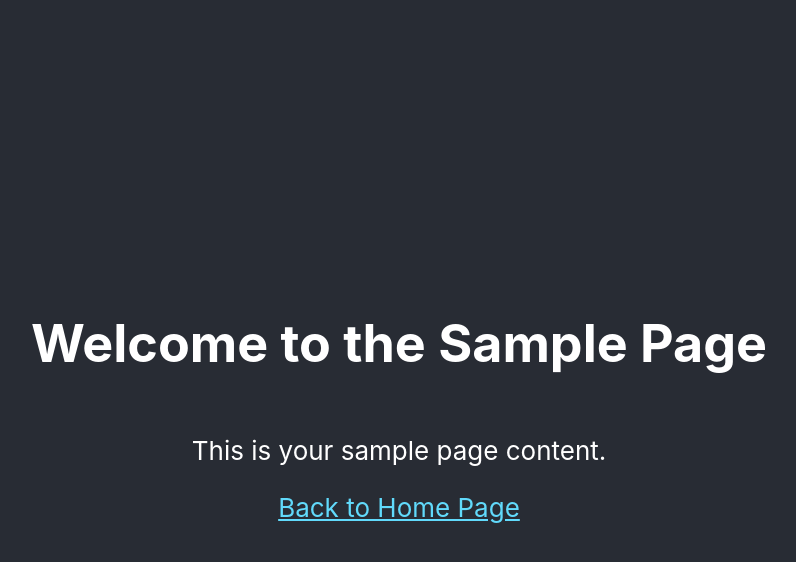
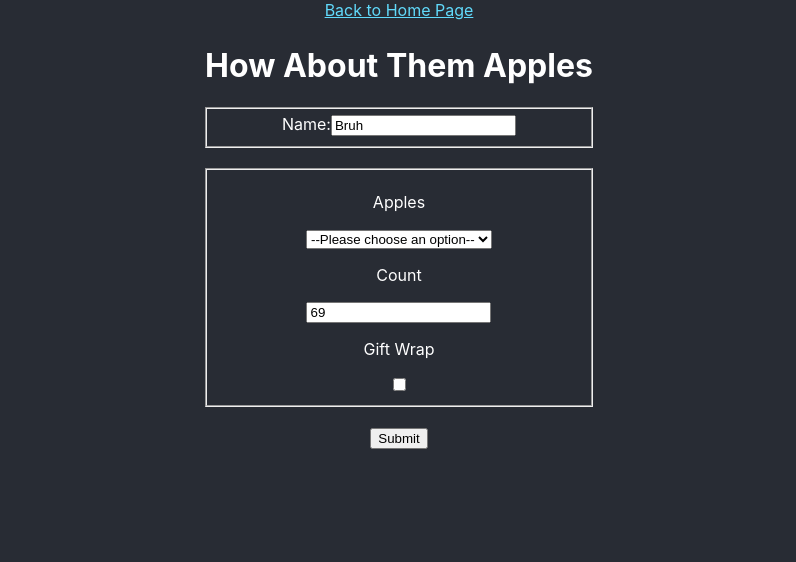
Before and after one commit to ReelGoodOSU/reel-good, a React (Create React App) app: page /sample in a window 1280 px wide. Shown: the top 562 px of the page, without its empty margins (241-1037 px from the left). Built offline with nearby package versions, Linux system fonts and the light colour scheme.

Commit message:
Create form on sample webpage for how input works with React

```diff
--- a/src/App.css
+++ b/src/App.css
@@ -1,5 +1,11 @@
 .App {
   text-align: center;
+  background-color: #282c34;
+  min-height: 100vh;
+  display: flex;
+  flex-direction: column;
+  align-items: center;
+  color: white;
 }
 
 .App-logo {
@@ -28,6 +34,14 @@
   color: #61dafb;
 }
 
+.wrapper {
+  padding: 5px 20px;
+}
+
+.wrapper fieldset {
+  margin: 20px 0;
+}
+
 @keyframes App-logo-spin {
   from {
     transform: rotate(0deg);
--- a/src/pages/SamplePage.js
+++ b/src/pages/SamplePage.js
@@ -1,21 +1,131 @@
 // Sample.js
 
-import React from 'react'
-import { Link } from 'react-router-dom'
-import '../App.css'
+import React, { useReducer, useState } from "react";
+import { Link } from "react-router-dom";
+import "../App.css";
 
-function SamplePage () {
+const formReducer = (state, event) => {
+  if (event.reset) {
+    return {
+      apple: "",
+      count: 0,
+      name: "",
+      "gift-wrap": false,
+    };
+  }
+  return {
+    ...state,
+    [event.name]: event.value,
+  };
+};
+
+function MyForm() {
+  const [formData, setFormData] = useReducer(formReducer, {
+    count: 69,
+    name: "Bruh",
+  });
+  const [submitting, setSubmitting] = useState(false);
+
+  const handleSubmit = (event) => {
+    event.preventDefault();
+    setSubmitting(true);
+
+    setTimeout(() => {
+      setSubmitting(false);
+      setFormData({
+        reset: true,
+      });
+    }, 3000);
+    /* fetch("/search")
+      .then((response) => response.json())
+      .then((data) => {
+
+      });*/
+  };
+
+  const handleChange = (event) => {
+    const isCheckbox = event.target.type === "checkbox";
+    setFormData({
+      name: event.target.name,
+      value: isCheckbox ? event.target.checked : event.target.value,
+    });
+  };
+
   return (
-    <div className='App'>
-      <header className='App-header'>
-        <h1>Welcome to the Sample Page</h1>
-        <p>This is your sample page content.</p>
-        <Link to='/' className='App-link'>
-          Back to Home Page
-        </Link>
-      </header>
+    <div className="wrapper">
+      <h1>How About Them Apples</h1>
+      {submitting && (
+        <div>
+          You are submitting the following
+          <ul>
+            {Object.entries(formData).map(([name, value]) => (
+              <li key={name}>
+                <strong>{name}</strong>: {value.toString()}
+              </li>
+            ))}
+          </ul>
+        </div>
+      )}
+      <form onSubmit={handleSubmit}>
+        <fieldset>
+          <label>
+            Name:
+            <input
+              name="name"
+              onChange={handleChange}
+              value={formData.name || ""}
+            />
+          </label>
+        </fieldset>
+        <fieldset>
+          <label>
+            <p>Apples</p>
+            <select
+              name="apple"
+              onChange={handleChange}
+              value={formData.apple || ""}
+            >
+              <option value="">--Please choose an option--</option>
+              <option value="fuji">Fuji</option>
+              <option value="jonathan">Jonathan</option>
+              <option value="honey-crisp">Honey Crisp</option>
+            </select>
+          </label>
+          <label>
+            <p>Count</p>
+            <input
+              type="number"
+              name="count"
+              onChange={handleChange}
+              step="1"
+              value={formData.count || ""}
+            />
+          </label>
+          <label>
+            <p>Gift Wrap</p>
+            <input
+              type="checkbox"
+              name="gift-wrap"
+              onChange={handleChange}
+              checked={formData["gift-wrap"] || false}
+            />
+          </label>
+        </fieldset>
+        <button type="submit">Submit</button>
+      </form>
     </div>
-  )
+  );
 }
 
-export default SamplePage
+function SamplePage() {
+  return (
+    <div className="App">
+      <Link to="/" className="App-link">
+        Back to Home Page
+      </Link>
+      <MyForm />
+    </div>
+  );
+}
+
+export default SamplePage;
```
Also changed, not shown: src/pages/HomePage.js (+24 -24 lines).
